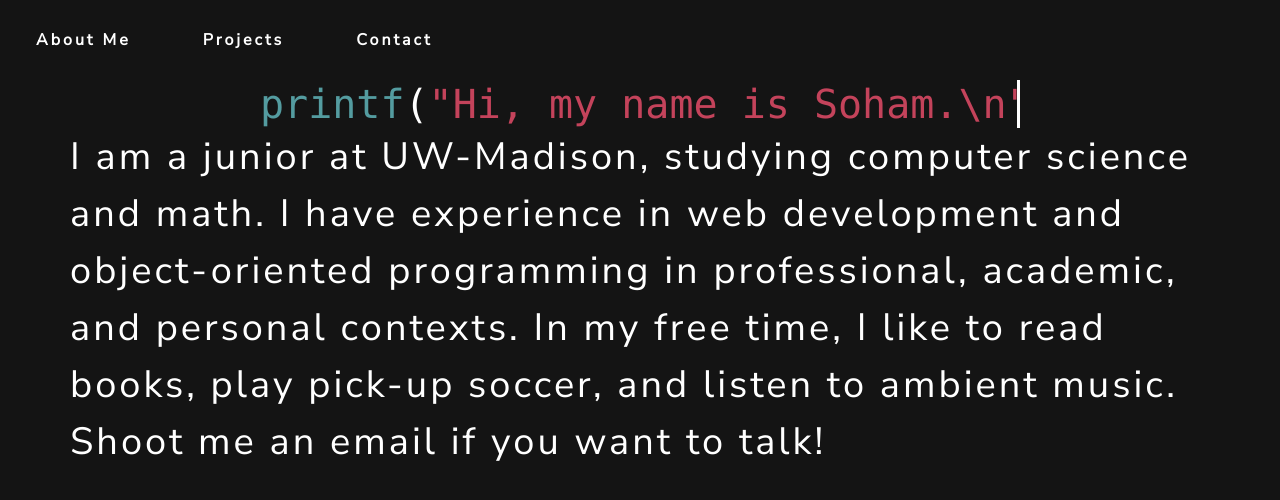
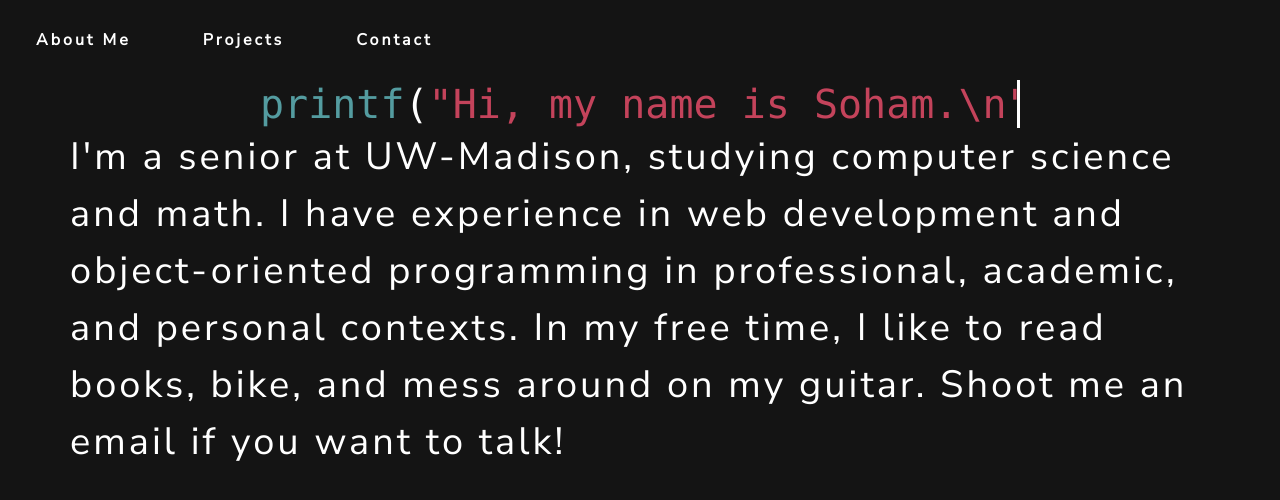
Before and after one commit to sohdas/personal-site, a React (Create React App) app: page / in a window 1280 px wide. Shown: the top 500 px of the page. Built offline with nearby package versions, Linux system fonts and the light colour scheme.

Commit message:
Updated bio

```diff
--- a/src/components/Home.js
+++ b/src/components/Home.js
@@ -9,9 +9,9 @@ const Home = () => {
             </div>
             <div class ="row">
                 <div class ="description">
-                I am a junior at UW-Madison, studying computer science and math.
+                I'm a senior at UW-Madison, studying computer science and math.
                 I have experience in web development and object-oriented programming in professional, academic, and personal contexts.
-                In my free time, I like to read books, play pick-up soccer, and listen to ambient music.
+                In my free time, I like to read books, bike, and mess around on my guitar.
                 Shoot me an email if you want to talk!
                 </div>
             </div>
```
